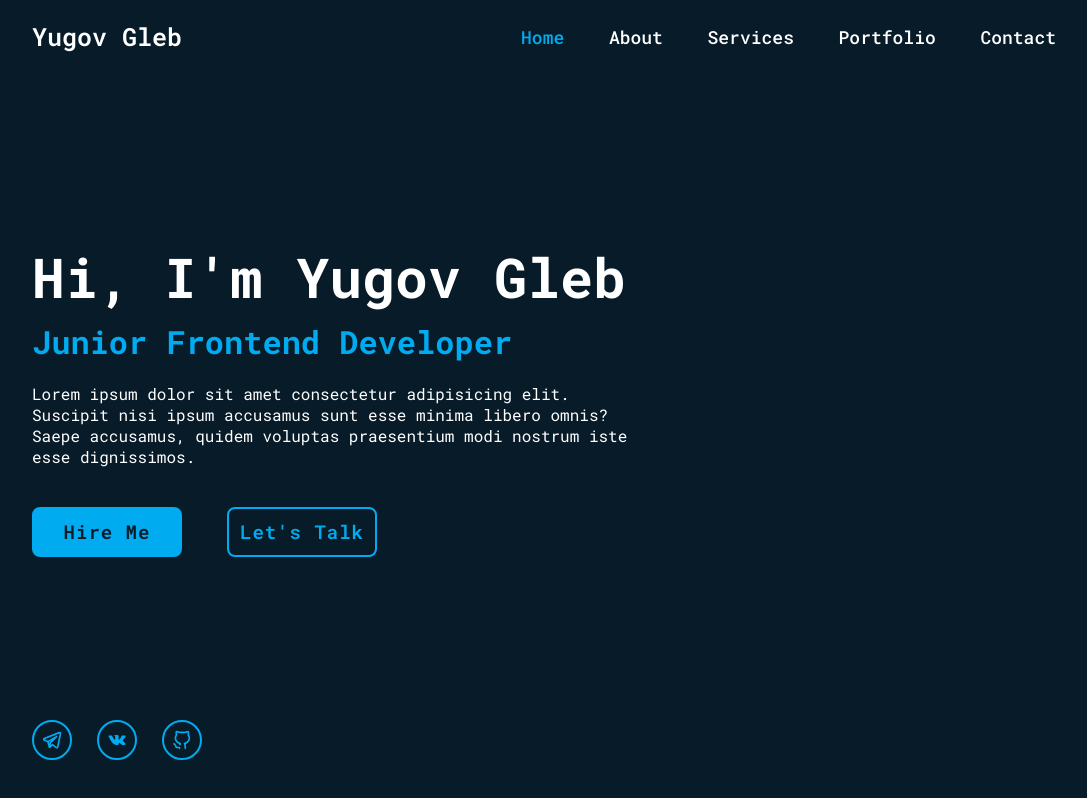
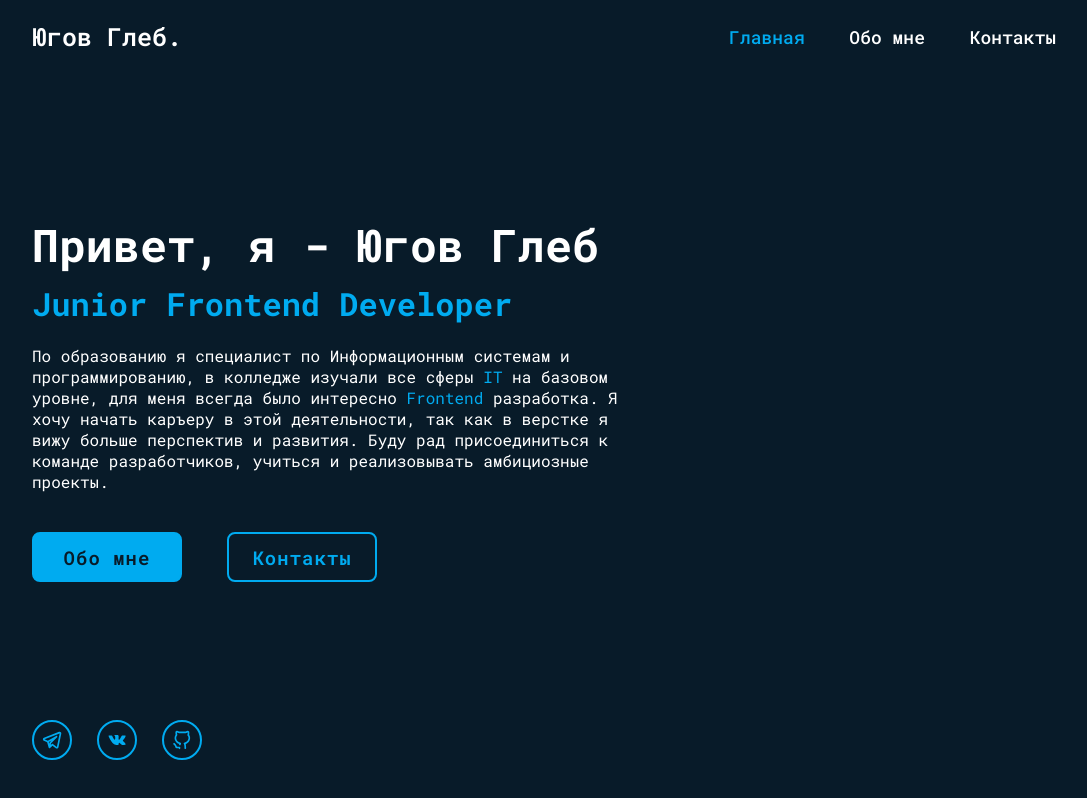
Before and after one commit to Gleb434/introductionPage, a plain HTML site: page index.html in a window 1280 px wide. Shown: the whole page, without its empty margins (96-1183 px from the left). Drawn offline with Linux system fonts and the light colour scheme.

Commit message:
редактирование на русский

```diff
--- a/JS/index.js
+++ b/JS/index.js
@@ -12,3 +12,15 @@ links.forEach((link) => {
     }
   });
 });
+
+function scrollTo(element, to, duration) {
+  if (duration <= 0) return;
+  var difference = to - element.scrollTop;
+  var perTick = (difference / duration) * 10;
+
+  setTimeout(function () {
+    element.scrollTop = element.scrollTop + perTick;
+    if (element.scrollTop === to) return;
+    scrollTo(element, to, duration - 10);
+  }, 10);
+}
--- a/index.html
+++ b/index.html
@@ -9,29 +9,31 @@
   </head>
   <body>
     <header class="header">
-      <a href="#" class="logo">Yugov Gleb</a>
+      <a href="#home" class="logo">Югов Глеб.</a>
 
       <nav class="navbar">
-        <a href="#" class="nav-link" id="home-link">Home</a>
-        <a href="#" class="nav-link">About</a>
-        <a href="#" class="nav-link">Services</a>
-        <a href="#" class="nav-link">Portfolio</a>
-        <a href="#" class="nav-link">Contact</a>
+        <a href="#home" class="nav-link" id="home-link">Главная</a>
+        <a href="#about" class="nav-link">Обо мне</a>
+        <a href="#contacts" class="nav-link">Контакты</a>
       </nav>
     </header>
 
-    <section class="home">
+    <section class="home" id="home">
       <div class="home-content">
-        <h1>Hi, I'm Yugov Gleb</h1>
+        <h1>Привет, я - Югов Глеб</h1>
         <h3>Junior Frontend Developer</h3>
         <p>
-          Lorem ipsum dolor sit amet consectetur adipisicing elit. Suscipit nisi
-          ipsum accusamus sunt esse minima libero omnis? Saepe accusamus, quidem
-          voluptas praesentium modi nostrum iste esse dignissimos.
+          По образованию я специалист по Информационным системам и
+          программированию, в колледже изучали все сферы <span>IT</span> на
+          базовом уровне, для меня всегда было интересно
+          <span>Frontend</span> разработка. Я хочу начать каръеру в этой
+          деятельности, так как в верстке я вижу больше перспектив и развития.
+          Буду рад присоединиться к команде разработчиков, учиться и
+          реализовывать амбициозные проекты.
         </p>
         <div class="btn">
-          <a href="#">Hire Me</a>
-          <a href="#">Let's Talk</a>
+          <a href="#about">Обо мне</a>
+          <a href="#contacts">Контакты</a>
         </div>
       </div>
       <div class="home-sci">
@@ -110,5 +112,13 @@
         </a>
       </div>
     </section>
+
+    <section class="about" id="about">
+      <div class="about-content"></div>
+    </section>
+
+    <section class="contacts" id="contacts">
+      <div class="contacts-content"></div>
+    </section>
   </body>
 </html>
--- a/styles/main.css
+++ b/styles/main.css
@@ -26,6 +26,10 @@ body {
   color: var(--color-text);
 }
 
+html {
+  scroll-behavior: smooth;
+}
+
 .header {
   position: fixed;
   top: 0;
@@ -37,6 +41,7 @@ body {
   justify-content: space-between;
   align-items: center;
   z-index: 100;
+  background: var(--color-bg);
 }
 
 a {
@@ -73,6 +78,21 @@ a {
 .navbar a.active {
   color: var(--hover-link);
 }
+.navbar {
+  position: relative;
+}
+
+.navbar::before {
+  content: "";
+  position: absolute;
+  bottom: 0;
+  right: 0;
+  width: 100%;
+  height: 100%;
+  background: var(--color-bg);
+  animation: showBottom 1s ease forwards;
+  animation-delay: 3.3s;
+}
 
 .home {
   height: 100vh;
@@ -87,7 +107,7 @@ a {
 
 .home-content h1 {
   position: relative;
-  font-size: 55px;
+  font-size: 45px;
   font-weight: 700;
   line-height: 1.2;
   margin-bottom: 10px;
@@ -128,6 +148,10 @@ a {
   position: relative;
   font-size: 16px;
   margin: 20px 0 40px;
+}
+
+.home-content p span {
+  color: var(--hover-link);
 }
 
 .home-content p::before {
@@ -285,3 +309,13 @@ a {
     height: 0;
   }
 }
+
+.about-content {
+  width: 100%;
+  height: 100vh;
+}
+
+.contacts-content {
+  width: 100%;
+  height: 100vh;
+}
```
